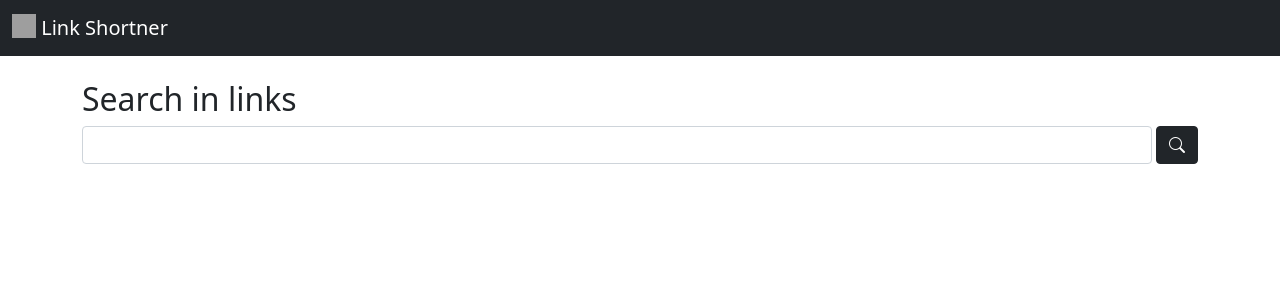
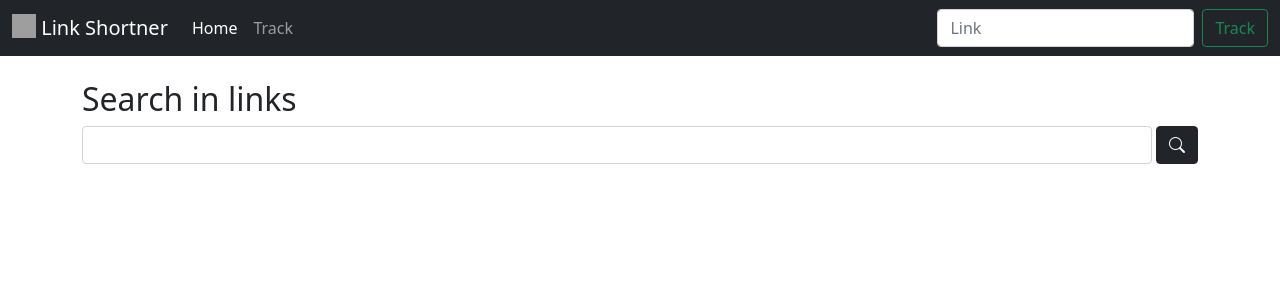
Before and after one commit to sahiljena/link-shortner, a Flask app: page /track in a window 1280 px wide. Shown: the top 300 px of the page. Run offline with Flask 2, Linux system fonts and the light colour scheme; grey boxes are pictures that could not be loaded.

Commit message:
Added navbar

```diff
--- a/templates/base.html
+++ b/templates/base.html
@@ -11,12 +11,29 @@
     <title>{% block title %}{% endblock %}</title>
   </head>
   <body>
-    <nav class="navbar navbar-dark bg-dark">
+    <nav class="navbar navbar-expand-lg navbar-dark bg-dark">
       <div class="container-fluid">
         <a class="navbar-brand" href="#">
           <img src="https://www.primediamarketing.com/wp-content/uploads/2020/11/backlink-tips-for-seo.png" alt="" width="24" height="24" class="d-inline-block align-text-top">
           Link Shortner
         </a>
+        <button class="navbar-toggler" type="button" data-bs-toggle="collapse" data-bs-target="#navbarSupportedContent" aria-controls="navbarSupportedContent" aria-expanded="false" aria-label="Toggle navigation">
+          <span class="navbar-toggler-icon"></span>
+        </button>
+        <div class="collapse navbar-collapse" id="navbarSupportedContent">
+          <ul class="navbar-nav me-auto mb-2 mb-lg-0">
+            <li class="nav-item">
+              <a class="nav-link active" aria-current="page" href="/">Home</a>
+            </li>
+            <li class="nav-item">
+              <a class="nav-link" href="/track">Track</a>
+            </li>
+          </ul>
+          <form class="d-flex" method="GET" action="/track">
+            <input class="form-control me-2" type="search" name="q" placeholder="Link" aria-label="Search">
+            <button class="btn btn-outline-success" type="submit">Track</button>
+          </form>
+        </div>
       </div>
     </nav>
     <div class="container">
--- a/templates/index.html
+++ b/templates/index.html
@@ -19,7 +19,7 @@
                     <label for="floatingInput">Link to shorten</label>
                 </div>
                 <div class="d-grid gap-2">
-                    <button class="btn btn-dark" type="submit">Shorten</button>
+                    <button class="btn btn-primary" type="submit">Shorten</button>
                 </div>
             </form>
             {% endif %}
--- a/templates/search.html
+++ b/templates/search.html
@@ -22,9 +22,9 @@
     <ul class="list-group">
         {% for i in dataCast %}
             <li class="list-group-item">
-                <span><b>Long Url :</b><a href="{{i[0]}}">{{i[0]}}</a></span><br>
-                <span><b>Clicks : </b>{{i[1]}}</span><br>
-                <span><b>Short Code : </b>{{i[2]}}</span><br>
+                <span>Long Url : </b><a href="{{i[0]}}">{{i[0]}}</a></span><br>
+                <span>Clicks : </b>{{i[1]}}</span><br>
+                <span>Short Code : </b>{{i[2]}}</span><br>
             </li>
         {% endfor %}
     </ul>
```
Lines whose indentation alone changed are shown as unchanged.
